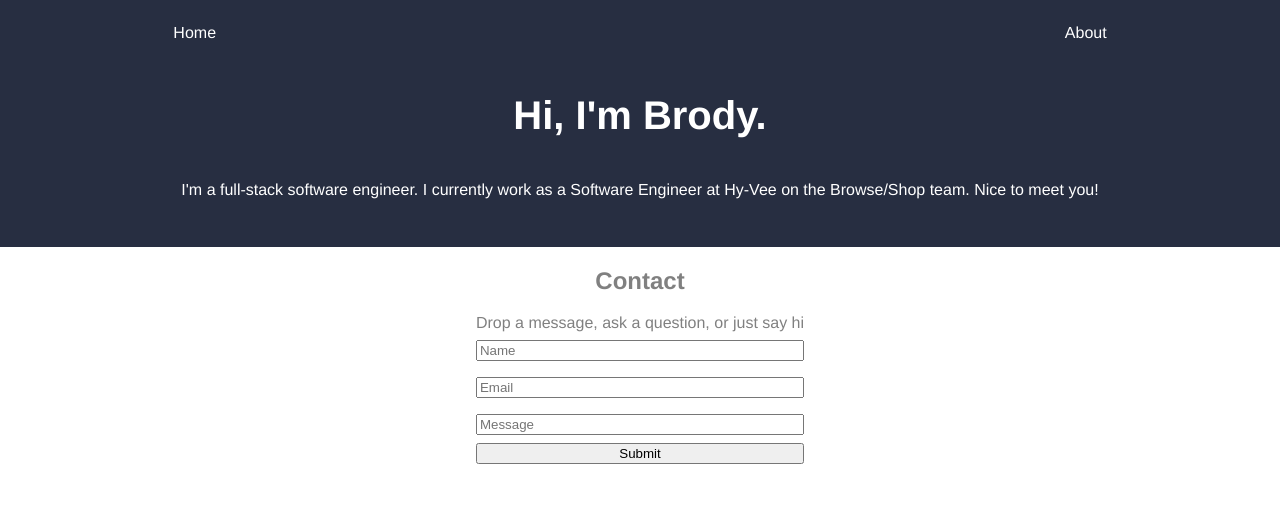
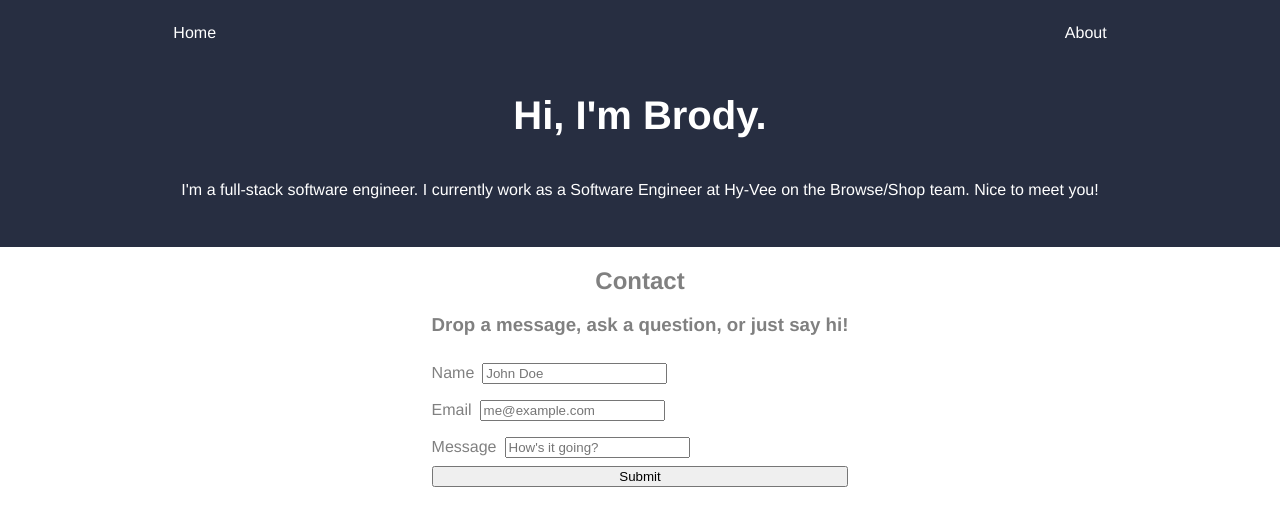
Before and after one commit to brodyd795/personal-site, a Next.js app: page / in a window 1280 px wide. Shown: the top 526 px of the page. Built offline with nearby package versions, Linux system fonts and the light colour scheme.

Commit message:
Contact form labels + styling

```diff
--- a/components/contact.tsx
+++ b/components/contact.tsx
@@ -13,7 +13,7 @@ const StyledForm = styled(Form)`
 `;
 
 const StyledField = styled(Field)`
-	margin: 8px 0;
+	margin: 8px;
 `;
 
 interface IStyledAlertProps {
@@ -32,6 +32,8 @@ const StyledSuccessWord = styled.span`
 	font-weight: bold;
 	margin: 0 6px;
 `;
+
+const StyledH3 = styled.h3``;
 
 type Submission = {
 	hasSubmitted: boolean;
@@ -104,30 +106,40 @@ export const Contact: FC = () => {
 	return (
 		<StyledContactContainer>
 			<StyledH2>Contact</StyledH2>
-			<span>Drop a message, ask a question, or just say hi</span>
+			<StyledH3>Drop a message, ask a question, or just say hi!</StyledH3>
 			<Formik
 				initialValues={{name: '', email: '', message: ''}}
 				onSubmit={handleSubmit}
 			>
 				<StyledForm>
+					<label htmlFor='name'>
+						Name
 						<StyledField
+							id='name'
 							name='name'
 							type='text'
-						placeholder='Name'
-						aria-label='Name'
+							placeholder='John Doe'
+							aria-label='name'
 						/>
+					</label>
+					<label htmlFor='email'>
+						Email
 						<StyledField
 							name='email'
 							type='email'
-						placeholder='Email'
-						aria-label='Email'
+							placeholder='me@example.com'
+							aria-label='email'
 						/>
+					</label>
+					<label htmlFor='message'>
+						Message
 						<StyledField
 							name='message'
 							type='message'
-						placeholder='Message'
-						aria-label='Message'
+							placeholder="How's it going?"
+							aria-label='message'
 						/>
+					</label>
 					<button type='submit' aria-label='Submit'>
 						Submit
 					</button>
```
Also changed, not shown: 1 other file (tests, documents, lock files or other folders). Lines whose indentation alone changed are shown as unchanged.
